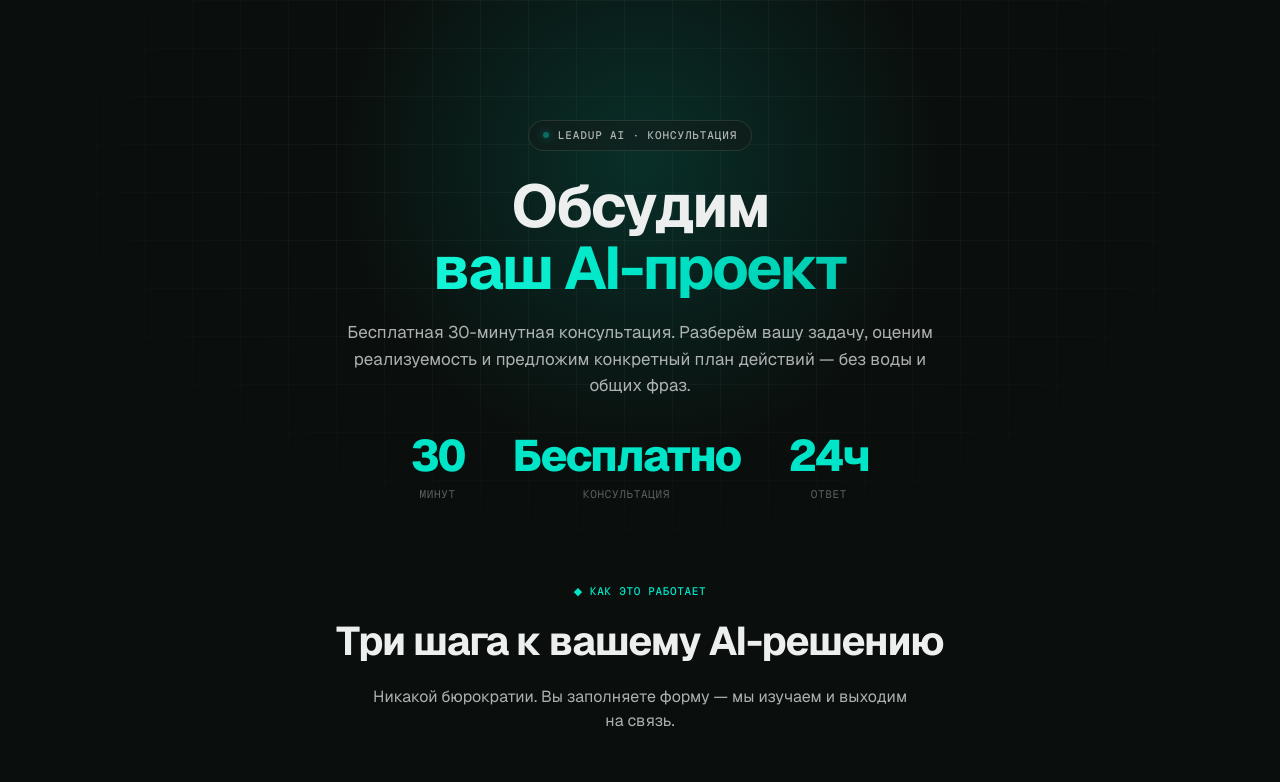
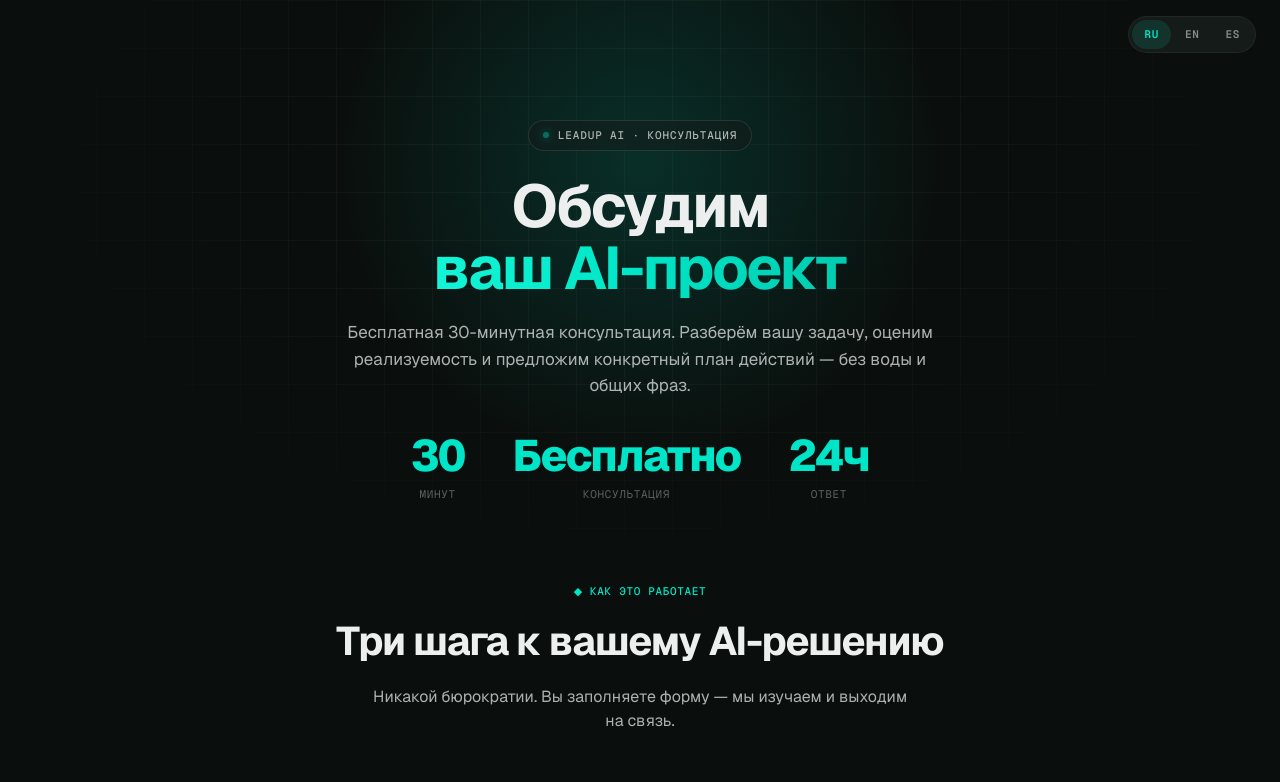
Before and after one commit to vnagin/meet-leadup, a plain HTML site: page discuss/index.html in a window 1280 px wide. Shown: the top 782 px of the page. Drawn offline with nearby package versions, Linux system fonts and the light colour scheme.

Commit message:
LEA-2898: discuss RU — favicon + lang switcher (RU/EN/ES) + hreflang + og:image + lang field

```diff
--- a/discuss/index.html
+++ b/discuss/index.html
@@ -9,10 +9,27 @@
   <meta name="robots" content="index,follow">
   <link rel="canonical" href="https://meet.leadup.guru/discuss/">
 
+  <link rel="icon" type="image/x-icon" href="/assets/favicons/favicon.ico">
+  <link rel="icon" type="image/png" sizes="16x16" href="/assets/favicons/favicon-16x16.png">
+  <link rel="icon" type="image/png" sizes="32x32" href="/assets/favicons/favicon-32x32.png">
+  <link rel="icon" type="image/svg+xml" href="/assets/favicons/favicon.svg">
+  <link rel="apple-touch-icon" sizes="180x180" href="/assets/favicons/apple-touch-icon.png">
+  <link rel="manifest" href="/assets/favicons/site.webmanifest">
+  <link rel="alternate" hreflang="ru" href="https://meet.leadup.guru/discuss/">
+  <link rel="alternate" hreflang="en" href="https://meet.leadup.guru/discuss/en/">
+  <link rel="alternate" hreflang="es" href="https://meet.leadup.guru/discuss/es/">
+  <link rel="alternate" hreflang="x-default" href="https://meet.leadup.guru/discuss/">
+
   <meta property="og:title" content="Обсудить проект — LeadUp AI">
   <meta property="og:description" content="Заявка на консультацию. Изучим в течение 24 часов и пришлём ссылку для брони 30-минутной сессии.">
   <meta property="og:type" content="website">
   <meta property="og:url" content="https://meet.leadup.guru/discuss/">
+  <meta property="og:locale" content="ru_RU">
+  <meta property="og:image" content="https://meet.leadup.guru/assets/og/og-discuss-ru.png">
+  <meta property="og:image:width" content="1200">
+  <meta property="og:image:height" content="630">
+  <meta name="twitter:card" content="summary_large_image">
+  <meta name="twitter:image" content="https://meet.leadup.guru/assets/og/og-discuss-ru.png">
   <style>
     @import url('https://fonts.googleapis.com/css2?family=Geist:wght@400;500;600;700;800&family=Geist+Mono:wght@400;500;600&display=swap');
 
@@ -546,9 +563,46 @@
       .hero-stats { gap: 28px; }
       .meet-card { padding: 40px 24px; }
     }
+    /* ---------- LANG SWITCHER ---------- */
+    .lang-switcher {
+      position: fixed;
+      top: 16px;
+      right: 24px;
+      z-index: 100;
+      display: flex;
+      gap: 2px;
+      background: var(--bg-3);
+      border: 1px solid var(--border-1);
+      border-radius: 100px;
+      padding: 3px;
+      backdrop-filter: blur(8px);
+    }
+    .lang-switcher a {
+      font-family: var(--font-mono);
+      font-size: 11px;
+      font-weight: 600;
+      letter-spacing: 0.06em;
+      text-transform: uppercase;
+      padding: 6px 12px;
+      border-radius: 100px;
+      color: var(--fg-3);
+      text-decoration: none;
+      transition: all 120ms var(--ease);
+    }
+    .lang-switcher a:hover { color: var(--fg-1); }
+    .lang-switcher a.active {
+      background: var(--teal-tint);
+      color: var(--teal);
+    }
   </style>
 </head>
 <body>
+
+  <nav class="lang-switcher" aria-label="Language switcher">
+    <a href="/discuss/" class="active">RU</a>
+    <a href="/discuss/en/">EN</a>
+    <a href="/discuss/es/">ES</a>
+  </nav>
 
   <section class="hero">
     <div class="hero-bg">
@@ -825,6 +879,7 @@
           data[key] = v == null ? '' : String(v).trim();
         });
         data.consent = !!form.querySelector('#f-consent').checked;
+        data.lang = document.documentElement.getAttribute('lang') || 'ru';
         data.website = String(fd.get('website') || '').trim();
         return data;
       }
```
